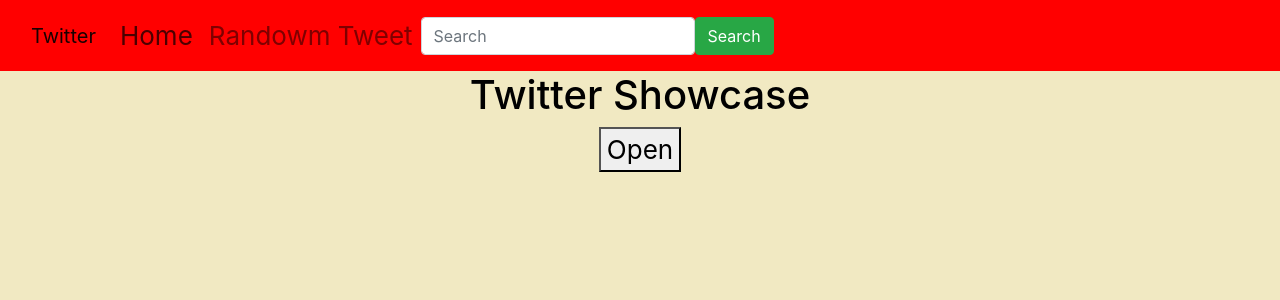
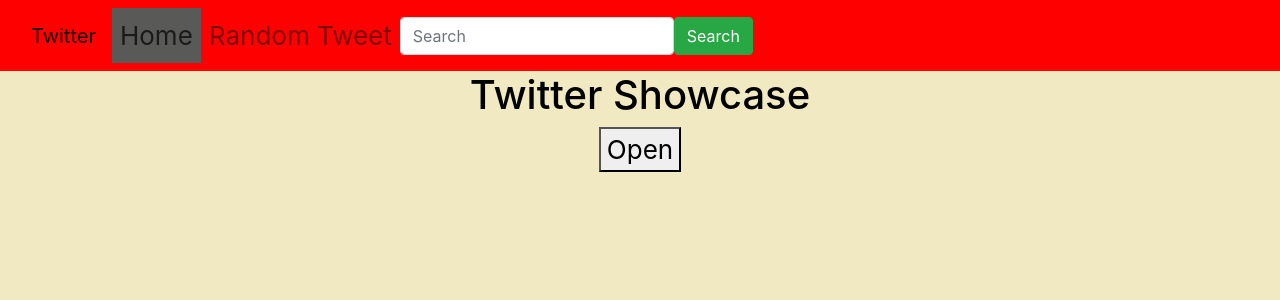
Before and after one commit to Mray2k4/Twitter-App, a React (Create React App) app: page / in a window 1280 px wide. In both pictures the pointer is over the link "Home". Shown: the top 300 px of the page. Built offline with nearby package versions, Linux system fonts and the light colour scheme.

Commit message:
Added hover css to home and random tweet navs

```diff
--- a/src/App.css
+++ b/src/App.css
@@ -45,3 +45,15 @@
 .search {
   text-align: right;
 }
+
+.home:hover {
+  background-color: rgb(89, 89, 88);
+  /* width: 80px; */
+  width: auto;
+}
+
+.retweets:hover {
+  background-color: rgb(89, 89, 88);
+  /* width: 120px; */
+  width: auto;
+}
--- a/src/navbar.js
+++ b/src/navbar.js
@@ -17,8 +17,8 @@ function NavScrollExample() {
             style={{ maxHeight: '100px' }}
             navbarScroll
           >
-            <Nav.Link href='/Home'>Home</Nav.Link>
-            <Nav.Link href='/Retweets' >Randowm Tweet</Nav.Link>
+            <Nav.Link className='home' href='/Home'>Home</Nav.Link>
+            <Nav.Link className='retweets' href='/Retweets' >Random Tweet</Nav.Link>
             {/* <Nav.Link href="#" disabled>
               Link
             </Nav.Link> */}
```
